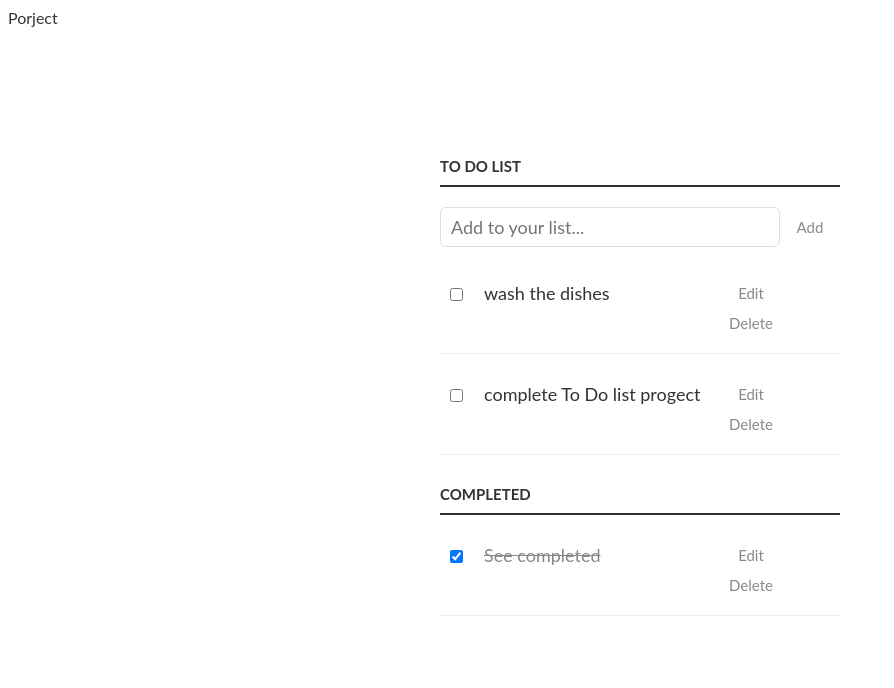
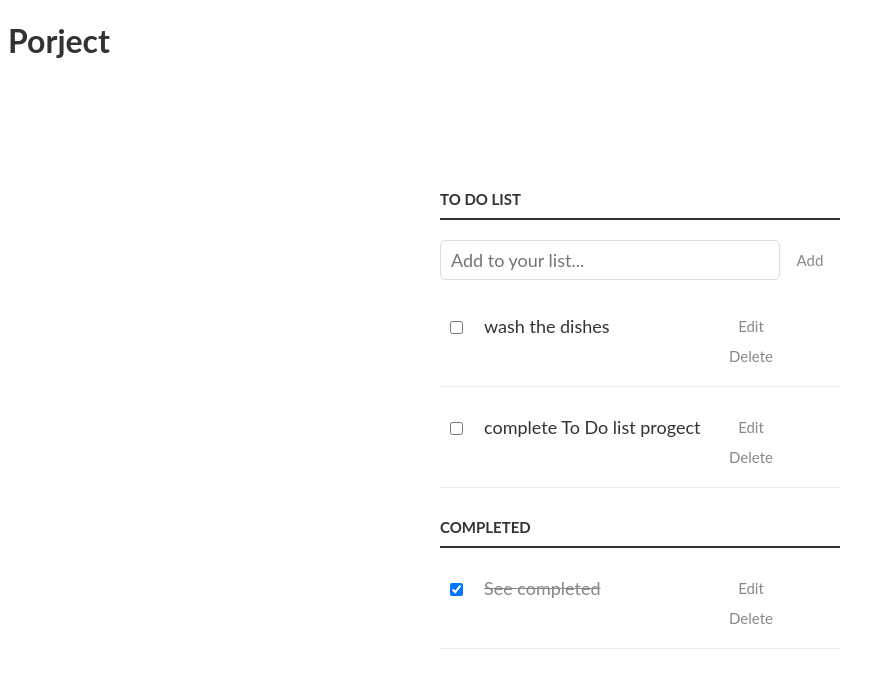
Before and after one commit to karam084/to_do_list, a website built with webpack: page dist/index.html in a window 1280 px wide. Shown: the whole page, without its empty margins (0-894 px from the left). Built offline with nearby package versions, Linux system fonts and the light colour scheme.

Commit message:
Fix linter errors 24

```diff
--- a/dist/index.html
+++ b/dist/index.html
@@ -9,7 +9,7 @@
     />
   <script defer src="main.js"></script><link href="style.css" rel="stylesheet"></head>
   <body>
-    <header>Porject</header>
+    <h1>Porject</h1>
     <div class="container">
       <p>
         <label for="new-task"id="title"></label>
```
Also changed, not shown: .github/workflows/linters.yml, 1 other file.
